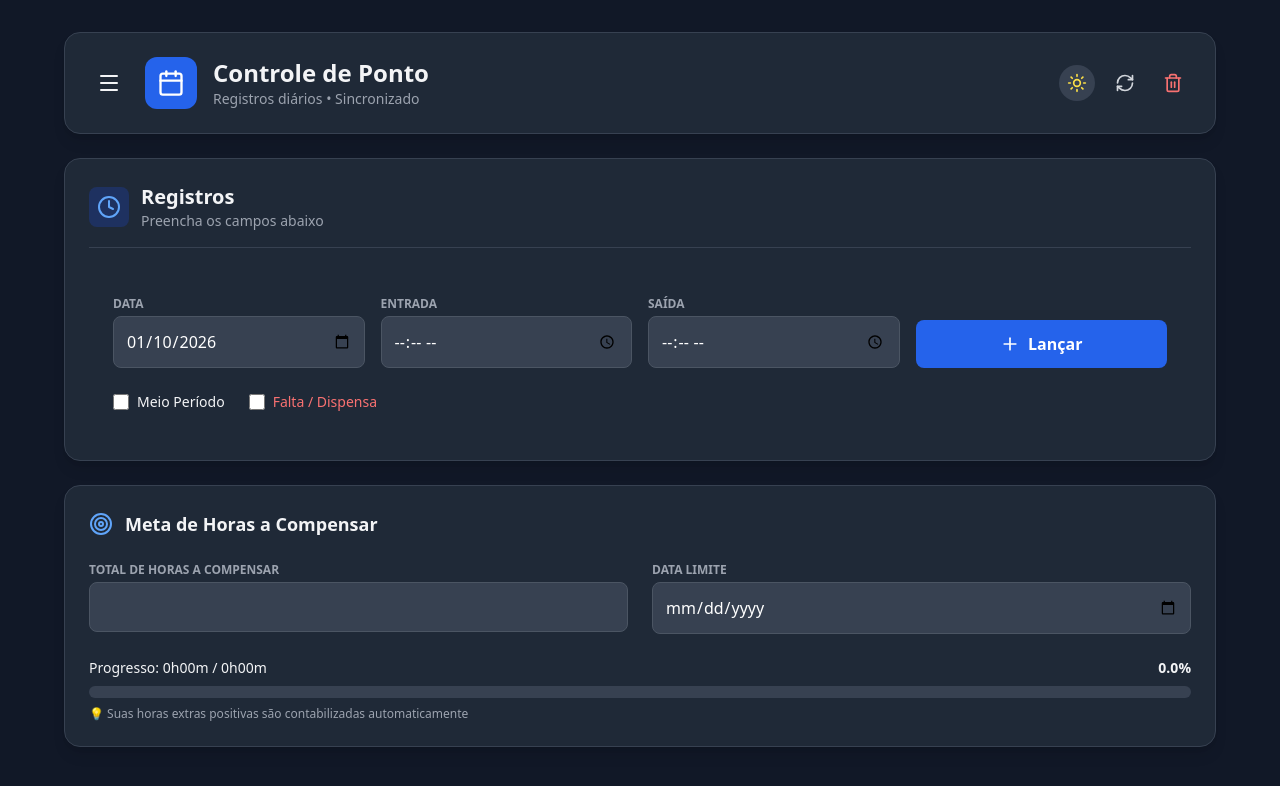
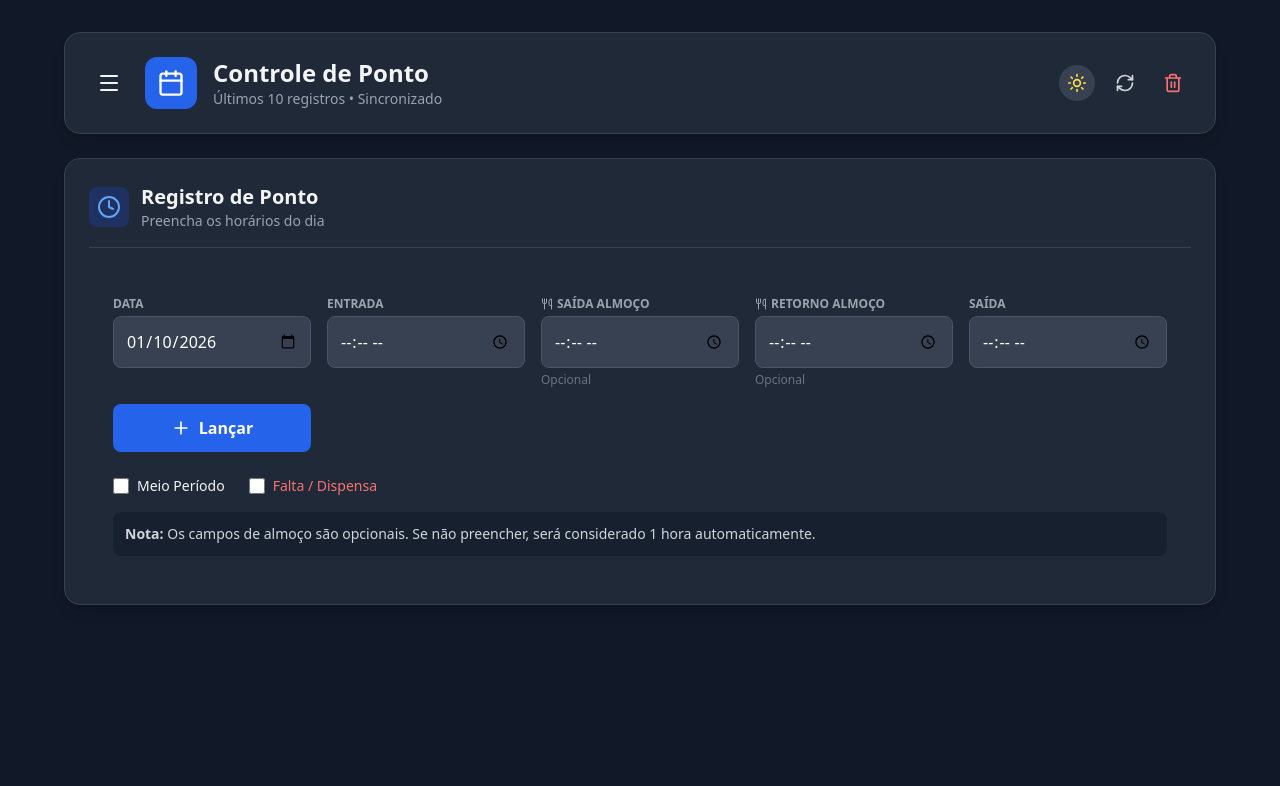
Before and after one commit to Igaoxxx/controle-ponto, a React (Create React App) app: page / in a window 1280 px wide. Shown: the top 786 px of the page. Built offline with nearby package versions, Linux system fonts and the light colour scheme.

Commit message:
Correções no registro de almoço e exibição de registros

```diff
--- a/src/App.js
+++ b/src/App.js
@@ -1,11 +1,13 @@
 import React, { useState, useMemo, useEffect, useRef } from 'react';
-import { Plus, Trash2, Calendar, Save, Edit2, X, Target, RefreshCw, AlertCircle, CheckCircle, Moon, Sun, Clock, Menu, Home, FileText, Download, ChevronLeft } from 'lucide-react';
+import { Plus, Trash2, Calendar, Save, Edit2, X, Target, RefreshCw, AlertCircle, CheckCircle, Moon, Sun, Clock, Menu, Home, FileText, Download, ChevronLeft, Utensils } from 'lucide-react';
 
 const TimesheetControl = () => {
   const [entries, setEntries] = useState([]);
   const [currentEntry, setCurrentEntry] = useState({
     date: new Date().toISOString().split('T')[0],
     entry: '',
+    lunchOut: '',
+    lunchIn: '',
     exit: '',
     isHalfDay: false,
     isAbsence: false
@@ -57,15 +59,31 @@ const TimesheetControl = () => {
     return days[new Date(d + 'T12:00:00').getDay()];
   };
 
-  const calculateHours = (entry, exit) => {
+  const calculateHours = (entry, lunchOut, lunchIn, exit) => {
     if (!entry || !exit) return 0;
+
     const toMin = (t) => {
       const [h, m] = t.split(':').map(Number);
       return h * 60 + m;
     };
-    let totalMin = toMin(exit) - toMin(entry);
-    if (totalMin < 0) totalMin += 1440;
-    return (totalMin - 60) / 60;
+
+    // Calcula o tempo total de trabalho
+    let totalMinutes = 0;
+
+    // Se tem horários de almoço preenchidos
+    if (lunchOut && lunchIn) {
+      // Manhã: entrada até saída para almoço
+      totalMinutes += toMin(lunchOut) - toMin(entry);
+      // Tarde: retorno do almoço até saída
+      totalMinutes += toMin(exit) - toMin(lunchIn);
+    } else {
+      // Se não tem horários de almoço, considera 1 hora automaticamente
+      let rawMinutes = toMin(exit) - toMin(entry);
+      if (rawMinutes < 0) rawMinutes += 1440;
+      totalMinutes = rawMinutes - 60; // Desconta 1 hora de almoço
+    }
+
+    return totalMinutes / 60;
   };
 
   const handleSuggestedExit = (entry, date) => {
@@ -73,6 +91,8 @@ const TimesheetControl = () => {
     const [h, m] = entry.split(':').map(Number);
     const day = new Date(date + 'T12:00:00').getDay();
     const needed = (day === 5) ? 8 : 9;
+
+    // Considera 1 hora de almoço + horas necessárias
     const exitMin = (h * 60 + m) + (needed * 60) + 60;
     const outH = Math.floor(exitMin / 60) % 24;
     const outM = exitMin % 60;
@@ -81,13 +101,22 @@ const TimesheetControl = () => {
 
   const addEntry = () => {
     if (!currentEntry.date) { alert('Selecione uma data'); return; }
+
     const day = new Date(currentEntry.date + 'T12:00:00').getDay();
     const expected = (day === 0 || day === 6) ? 0 : (day === 5 ? 8 : 9);
+
     let worked = 0;
     if (!currentEntry.isAbsence && currentEntry.entry && currentEntry.exit) {
-      worked = calculateHours(currentEntry.entry, currentEntry.exit);
+      worked = calculateHours(
+        currentEntry.entry,
+        currentEntry.lunchOut,
+        currentEntry.lunchIn,
+        currentEntry.exit
+      );
+
       if (currentEntry.isHalfDay) worked = worked / 2;
     }
+
     const newEntry = {
       ...currentEntry,
       dayOfWeek: getDayOfWeek(currentEntry.date),
@@ -95,6 +124,7 @@ const TimesheetControl = () => {
       expectedHours: expected,
       overtime: worked - expected
     };
+
     let updated = [...entries];
     if (editingIndex !== null) {
       updated[editingIndex] = newEntry;
@@ -102,14 +132,28 @@ const TimesheetControl = () => {
     } else {
       updated.push(newEntry);
     }
-    updated.sort((a, b) => new Date(a.date) - new Date(b.date));
+
+    updated.sort((a, b) => new Date(b.date) - new Date(a.date));
     setEntries(updated);
-    setCurrentEntry({ date: new Date().toISOString().split('T')[0], entry: '', exit: '', isHalfDay: false, isAbsence: false });
+
+    setCurrentEntry({
+      date: new Date().toISOString().split('T')[0],
+      entry: '',
+      lunchOut: '',
+      lunchIn: '',
+      exit: '',
+      isHalfDay: false,
+      isAbsence: false
+    });
     setSuggestedExit('');
   };
 
   const deleteEntry = (i) => {
-    if (window.confirm('Deseja excluir?')) setEntries(entries.filter((_, idx) => idx !== i));
+    if (window.confirm('Deseja excluir?')) {
+      const updated = [...entries];
+      updated.splice(i, 1);
+      setEntries(updated);
+    }
   };
 
   const getCurrentWeekDates = () => {
@@ -130,6 +174,16 @@ const TimesheetControl = () => {
     prevMonday.setDate(prevSunday.getDate() - 6);
     return { monday: prevMonday, sunday: prevSunday };
   };
+
+  // Últimos 10 registros para exibição na tela inicial
+  const lastTenEntries = useMemo(() => {
+    return entries.slice(0, 10);
+  }, [entries]);
+
+  // Todos os registros ordenados por data (do mais recente para o mais antigo)
+  const sortedEntries = useMemo(() => {
+    return [...entries].sort((a, b) => new Date(b.date) - new Date(a.date));
+  }, [entries]);
 
   const summary = useMemo(() => {
     const totals = entries.reduce((acc, e) => ({
@@ -163,7 +217,6 @@ const TimesheetControl = () => {
 
   const getProgressPercentage = () => {
     if (hoursGoal.total <= 0) return 0;
-    // Usa as horas extras positivas como compensadas automaticamente
     const compensated = Math.max(0, summary.autoCompensated || 0);
     return Math.min(100, (compensated / hoursGoal.total) * 100);
   };
@@ -177,7 +230,7 @@ const TimesheetControl = () => {
 
   const exportMonthToCSV = () => {
     const [year, month] = reportMonth.split('-');
-    const filtered = entries.filter(e => {
+    const filtered = sortedEntries.filter(e => {
       const entryDate = new Date(e.date + 'T12:00:00');
       return entryDate.getFullYear() === parseInt(year) &&
              (entryDate.getMonth() + 1) === parseInt(month);
@@ -188,11 +241,13 @@ const TimesheetControl = () => {
       return;
     }
 
-    const headers = ['Data', 'Dia da Semana', 'Entrada', 'Saída', 'Horas Trabalhadas', 'Horas Esperadas', 'Saldo', 'Tipo'];
+    const headers = ['Data', 'Dia da Semana', 'Entrada', 'Saída Almoço', 'Retorno Almoço', 'Saída', 'Horas Trabalhadas', 'Horas Esperadas', 'Saldo', 'Tipo'];
     const rows = filtered.map(e => [
       new Date(e.date + 'T12:00:00').toLocaleDateString('pt-BR'),
       e.dayOfWeek,
       e.entry || '-',
+      e.lunchOut || '-',
+      e.lunchIn || '-',
       e.exit || '-',
       formatHoursMinutes(e.workedHours),
       formatHoursMinutes(e.expectedHours),
@@ -206,8 +261,8 @@ const TimesheetControl = () => {
       overtime: acc.overtime + e.overtime
     }), { worked: 0, expected: 0, overtime: 0 });
 
-    rows.push(['', '', '', '', '', '', '', '']);
-    rows.push(['TOTAIS', '', '', '', formatHoursMinutes(totals.worked), formatHoursMinutes(totals.expected), (totals.overtime > 0 ? '+' : '') + formatHoursMinutes(totals.overtime), '']);
+    rows.push(['', '', '', '', '', '', '', '', '', '']);
+    rows.push(['TOTAIS', '', '', '', '', '', formatHoursMinutes(totals.worked), formatHoursMinutes(totals.expected), (totals.overtime > 0 ? '+' : '') + formatHoursMinutes(totals.overtime), '']);
 
     const csv = [headers, ...rows].map(row => row.map(cell => `"${cell}"`).join(',')).join('\n');
     const blob = new Blob(['\ufeff' + csv], { type: 'text/csv;charset=utf-8;' });
@@ -225,13 +280,13 @@ const TimesheetControl = () => {
             <Clock className={darkMode ? "text-blue-400" : "text-blue-600"} size={24} />
           </div>
           <div>
-            <h2 className="text-xl font-bold">Registros</h2>
-            <p className={`text-sm ${darkMode ? 'text-gray-400' : 'text-slate-500'}`}>Preencha os campos abaixo</p>
+            <h2 className="text-xl font-bold">Registro de Ponto</h2>
+            <p className={`text-sm ${darkMode ? 'text-gray-400' : 'text-slate-500'}`}>Preencha os horários do dia</p>
           </div>
         </div>
 
         <div className="rounded-xl p-6">
-          <div className="grid grid-cols-1 md:grid-cols-4 gap-4">
+          <div className="grid grid-cols-1 md:grid-cols-5 gap-4">
             <div>
               <label className={`block text-xs font-bold uppercase mb-1 ${darkMode ? 'text-gray-400' : 'text-slate-400'}`}>Data</label>
               <input type="date" className={`w-full rounded-lg p-3 border ${darkMode ? 'bg-gray-700 border-gray-600 text-white' : 'bg-white border-slate-200'}`} value={currentEntry.date} onChange={e => setCurrentEntry({...currentEntry, date: e.target.value})} />
@@ -241,6 +296,22 @@ const TimesheetControl = () => {
                 <div>
                   <label className={`block text-xs font-bold uppercase mb-1 ${darkMode ? 'text-gray-400' : 'text-slate-400'}`}>Entrada</label>
                   <input type="time" className={`w-full rounded-lg p-3 border ${darkMode ? 'bg-gray-700 border-gray-600 text-white' : 'bg-white border-slate-200'}`} value={currentEntry.entry} onChange={e => { setCurrentEntry({...currentEntry, entry: e.target.value}); handleSuggestedExit(e.target.value, currentEntry.date); }} />
+                </div>
+                <div>
+                  <label className={`block text-xs font-bold uppercase mb-1 flex items-center gap-1 ${darkMode ? 'text-gray-400' : 'text-slate-400'}`}>
+                    <Utensils size={12} />
+                    Saída Almoço
+                  </label>
+                  <input type="time" className={`w-full rounded-lg p-3 border ${darkMode ? 'bg-gray-700 border-gray-600 text-white' : 'bg-white border-slate-200'}`} value={currentEntry.lunchOut} onChange={e => setCurrentEntry({...currentEntry, lunchOut: e.target.value})} />
+                  <p className={`text-xs mt-1 ${darkMode ? 'text-gray-500' : 'text-slate-400'}`}>Opcional</p>
+                </div>
+                <div>
+                  <label className={`block text-xs font-bold uppercase mb-1 flex items-center gap-1 ${darkMode ? 'text-gray-400' : 'text-slate-400'}`}>
+                    <Utensils size={12} />
+                    Retorno Almoço
+                  </label>
+                  <input type="time" className={`w-full rounded-lg p-3 border ${darkMode ? 'bg-gray-700 border-gray-600 text-white' : 'bg-white border-slate-200'}`} value={currentEntry.lunchIn} onChange={e => setCurrentEntry({...currentEntry, lunchIn: e.target.value})} />
+                  <p className={`text-xs mt-1 ${darkMode ? 'text-gray-500' : 'text-slate-400'}`}>Opcional</p>
                 </div>
                 <div>
                   <label className={`block text-xs font-bold uppercase mb-1 ${darkMode ? 'text-gray-400' : 'text-slate-400'}`}>Saída</label>
@@ -255,7 +326,7 @@ const TimesheetControl = () => {
                 {editingIndex !== null ? 'Atualizar' : 'Lançar'}
               </button>
               {editingIndex !== null && (
-                <button onClick={() => { setEditingIndex(null); setCurrentEntry({ date: new Date().toISOString().split('T')[0], entry: '', exit: '', isHalfDay: false, isAbsence: false }); }} className={`p-3 rounded-lg ${darkMode ? 'bg-gray-700' : 'bg-slate-100'}`}>
+                <button onClick={() => { setEditingIndex(null); setCurrentEntry({ date: new Date().toISOString().split('T')[0], entry: '', lunchOut: '', lunchIn: '', exit: '', isHalfDay: false, isAbsence: false }); }} className={`p-3 rounded-lg ${darkMode ? 'bg-gray-700' : 'bg-slate-100'}`}>
                   <X size={20}/>
                 </button>
               )}
@@ -271,82 +342,65 @@ const TimesheetControl = () => {
               Falta / Dispensa
             </label>
           </div>
+          <div className={`mt-4 p-3 rounded-lg ${darkMode ? 'bg-gray-900/50' : 'bg-slate-50'}`}>
+            <p className={`text-sm ${darkMode ? 'text-gray-300' : 'text-slate-600'}`}>
+              <span className="font-bold">Nota:</span> Os campos de almoço são opcionais. Se não preencher, será considerado 1 hora automaticamente.
+            </p>
+          </div>
         </div>
       </div>
 
       {entries.length > 0 && (
+        <>
           <div className={`rounded-2xl shadow-lg overflow-hidden border ${darkMode ? 'bg-gray-800 border-gray-700' : 'bg-white border-slate-200'}`}>
+            <div className={`p-4 border-b ${darkMode ? 'border-gray-700' : 'border-slate-200'} flex justify-between items-center`}>
+              <h3 className="text-lg font-bold">Últimos 10 Registros</h3>
+              <span className={`text-sm ${darkMode ? 'text-gray-400' : 'text-slate-500'}`}>
+                Total de registros: {entries.length}
+              </span>
+            </div>
             <table className="w-full">
               <thead className={darkMode ? 'bg-gray-900/50' : 'bg-slate-50'}>
                 <tr className="border-b">
                   <th className="px-6 py-4 text-xs font-bold uppercase text-left">Data</th>
                   <th className="px-6 py-4 text-xs font-bold uppercase text-left">Período</th>
-                <th className="px6 py-4 text-xs font-bold uppercase text-center">Trabalhadas</th>
-                <th className="px6 py-4 text-xs font-bold uppercase text-center">Saldo</th>
-                <th className="px6 py-4 text-xs font-bold uppercase text-right">Ações</th>
+                  <th className="px-6 py-4 text-xs font-bold uppercase text-center">Horas Trabalhadas</th>
+                  <th className="px-6 py-4 text-xs font-bold uppercase text-center">Saldo</th>
+                  <th className="px-6 py-4 text-xs font-bold uppercase text-right">Ações</th>
                 </tr>
               </thead>
               <tbody>
-              {entries.map((entry, i) => (
+                {lastTenEntries.map((entry, i) => (
                   <tr key={i} className={`${darkMode ? 'hover:bg-gray-700/50' : 'hover:bg-slate-50'} ${entry.isAbsence ? (darkMode ? 'bg-red-900/20' : 'bg-red-50/30') : ''}`}>
                     <td className="px-6 py-4">
                       <span className="block font-bold">{new Date(entry.date + 'T12:00:00').toLocaleDateString('pt-BR')}</span>
                       <span className={`text-xs font-bold uppercase ${darkMode ? 'text-gray-500' : 'text-slate-400'}`}>{entry.dayOfWeek}</span>
                     </td>
                     <td className="px-6 py-4 text-sm">
-                    {entry.isAbsence ? <span className={`font-bold ${darkMode ? 'text-red-400' : 'text-red-500'}`}>FALTA/DISPENSA</span> : <span>{entry.entry} → {entry.exit}</span>}
+                      {entry.isAbsence ? (
+                        <span className={`font-bold ${darkMode ? 'text-red-400' : 'text-red-500'}`}>FALTA/DISPENSA</span>
+                      ) : (
+                        <div>
+                          <div><span className="font-medium">Entrada:</span> {entry.entry}</div>
+                          <div><span className="font-medium">Almoço:</span> {entry.lunchOut || '-'} → {entry.lunchIn || '-'}</div>
+                          <div><span className="font-medium">Saída:</span> {entry.exit}</div>
+                        </div>
+                      )}
                     </td>
                     <td className="px-6 py-4 text-center font-bold">{entry.isAbsence ? '-' : formatHoursMinutes(entry.workedHours)}</td>
                     <td className={`px-6 py-4 text-center font-black ${entry.overtime >= 0 ? 'text-emerald-500' : 'text-red-500'}`}>
                       {entry.overtime > 0 ? '+' : ''}{formatHoursMinutes(entry.overtime)}
                     </td>
                     <td className="px-6 py-4 text-right space-x-2">
-                    <button onClick={() => { setEditingIndex(i); setCurrentEntry(entries[i]); }} className={`p-2 rounded-lg ${darkMode ? 'text-blue-400' : 'text-blue-400'}`}><Edit2 size={16}/></button>
-                    <button onClick={() => deleteEntry(i)} className={`p-2 rounded-lg ${darkMode ? 'text-red-400' : 'text-red-400'}`}><Trash2 size={16}/></button>
+                      <button onClick={() => { setEditingIndex(sortedEntries.findIndex(e => e.date === entry.date && e.entry === entry.entry)); setCurrentEntry(entry); }} className={`p-2 rounded-lg ${darkMode ? 'text-blue-400' : 'text-blue-400'}`}><Edit2 size={16}/></button>
+                      <button onClick={() => deleteEntry(sortedEntries.findIndex(e => e.date === entry.date && e.entry === entry.entry))} className={`p-2 rounded-lg ${darkMode ? 'text-red-400' : 'text-red-400'}`}><Trash2 size={16}/></button>
                     </td>
                   </tr>
                 ))}
               </tbody>
             </table>
           </div>
-      )}
 
-      <div className={`p-6 rounded-2xl shadow-lg border ${darkMode ? 'bg-gray-800 border-gray-700' : 'bg-white border-slate-200'}`}>
-        <div className="flex items-center gap-3 mb-6">
-          <Target className={darkMode ? "text-blue-400" : "text-indigo-600"} size={24} />
-          <h2 className="text-lg font-bold">Meta de Horas a Compensar</h2>
-        </div>
-        <div className="grid grid-cols-1 md:grid-cols-2 gap-6">
-          <div>
-            <label className={`block text-xs font-bold uppercase mb-1 ${darkMode ? 'text-gray-400' : 'text-slate-400'}`}>Total de horas a compensar</label>
-            <input type="number" step="0.5" min="0" className={`w-full rounded-lg p-3 border ${darkMode ? 'bg-gray-700 border-gray-600 text-white' : 'bg-white border-slate-300'}`} value={hoursGoal.total || ''} onChange={e => setHoursGoal({...hoursGoal, total: Math.max(0, parseFloat(e.target.value) || 0)})} />
-          </div>
-          <div>
-            <label className={`block text-xs font-bold uppercase mb-1 ${darkMode ? 'text-gray-400' : 'text-slate-400'}`}>Data limite</label>
-            <input type="date" className={`w-full rounded-lg p-3 border ${darkMode ? 'bg-gray-700 border-gray-600 text-white' : 'bg-white border-slate-300'}`} value={hoursGoal.deadline} onChange={e => setHoursGoal({...hoursGoal, deadline: e.target.value})} />
-          </div>
-        </div>
-        <div className="mt-6 space-y-2">
-          <div className="flex justify-between">
-            <span className="text-sm">Progresso: {formatHoursMinutes(summary.autoCompensated || 0)} / {formatHoursMinutes(hoursGoal.total)}</span>
-            <span className="text-sm font-bold">{getProgressPercentage().toFixed(1)}%</span>
-          </div>
-          <div className={`h-3 rounded-full overflow-hidden ${darkMode ? 'bg-gray-700' : 'bg-slate-200'}`}>
-            <div className={`h-full ${getProgressColor()}`} style={{ width: `${getProgressPercentage()}%` }}></div>
-          </div>
-          {getProgressPercentage() >= 100 && (
-            <div className={`flex items-center gap-2 mt-2 ${darkMode ? 'text-emerald-400' : 'text-emerald-600'}`}>
-              <CheckCircle size={16} />
-              <span className="text-sm font-medium">Meta concluída! 🎉</span>
-            </div>
-          )}
-          <p className={`text-xs mt-2 ${darkMode ? 'text-gray-400' : 'text-slate-500'}`}>
-            💡 Suas horas extras positivas são contabilizadas automaticamente
-          </p>
-        </div>
-      </div>
-
-      {entries.length > 0 && (
           <div className="grid grid-cols-1 md:grid-cols-4 gap-6">
             <div className={`md:col-span-2 p-8 rounded-2xl shadow-lg border ${darkMode ? 'bg-gradient-to-br from-blue-900 to-blue-800 border-blue-700' : 'bg-gradient-to-br from-blue-600 to-blue-500 border-blue-400'} text-white`}>
               <div className="flex items-center gap-2 mb-2">
@@ -374,6 +428,7 @@ const TimesheetControl = () => {
               <p className={`text-2xl font-black ${summary.overtime >= 0 ? (darkMode ? 'text-emerald-300' : 'text-emerald-700') : (darkMode ? 'text-red-300' : 'text-red-700')}`}>{summary.overtime > 0 ? '+' : ''}{formatHoursMinutes(summary.overtime)}</p>
             </div>
           </div>
+        </>
       )}
     </>
   );
@@ -386,7 +441,7 @@ const TimesheetControl = () => {
         </div>
         <div>
           <h2 className="text-xl font-bold">Relatórios e Exportação</h2>
-          <p className={`text-sm ${darkMode ? 'text-gray-400' : 'text-slate-500'}`}>Exporte seus dados para análise</p>
+          <p className={`text-sm ${darkMode ? 'text-gray-400' : 'text-slate-500'}`}>Exporte todos os registros para análise</p>
         </div>
       </div>
 
@@ -414,7 +469,7 @@ const TimesheetControl = () => {
             </div>
           </div>
           <p className={`text-xs mt-3 ${darkMode ? 'text-gray-400' : 'text-slate-500'}`}>
-            O arquivo CSV conterá todos os registros do mês selecionado, incluindo totais.
+            O arquivo CSV conterá todos os registros do mês selecionado, incluindo horários de almoço e totais.
           </p>
         </div>
 
@@ -429,15 +484,55 @@ const TimesheetControl = () => {
               <p className={`text-xs font-bold uppercase mb-1 ${darkMode ? 'text-gray-400' : 'text-slate-400'}`}>Período Abrangido</p>
               <p className="text-lg font-bold">
                 {entries.length > 0
-                  ? `${new Date(entries[0].date + 'T12:00:00').toLocaleDateString('pt-BR')} → ${new Date(entries[entries.length - 1].date + 'T12:00:00').toLocaleDateString('pt-BR')}`
+                  ? `${new Date(entries[entries.length - 1].date + 'T12:00:00').toLocaleDateString('pt-BR')} → ${new Date(entries[0].date + 'T12:00:00').toLocaleDateString('pt-BR')}`
                   : 'Nenhum registro'}
               </p>
             </div>
             <div className={`p-4 rounded-lg ${darkMode ? 'bg-gray-800' : 'bg-white'} border ${darkMode ? 'border-gray-700' : 'border-slate-200'}`}>
-              <p className={`text-xs font-bold uppercase mb-1 ${darkMode ? 'text-gray-400' : 'text-slate-400'}`}>Horas Totais</p>
+              <p className={`text-xs font-bold uppercase mb-1 ${darkMode ? 'text-gray-400' : 'text-slate-400'}`}>Horas Totais Trabalhadas</p>
               <p className="text-2xl font-bold">{formatHoursMinutes(summary.worked)}</p>
             </div>
           </div>
+        </div>
+
+        <div className={`p-4 rounded-lg ${darkMode ? 'bg-gray-900/50' : 'bg-slate-50'}`}>
+          <h3 className="text-lg font-bold mb-3">Registros Completos ({entries.length} registros)</h3>
+          <div className="overflow-x-auto">
+            <table className="w-full text-sm">
+              <thead>
+                <tr className={`border-b ${darkMode ? 'border-gray-700' : 'border-slate-200'}`}>
+                  <th className="py-2 px-3 text-left">Data</th>
+                  <th className="py-2 px-3 text-left">Entrada</th>
+                  <th className="py-2 px-3 text-left">Almoço</th>
+                  <th className="py-2 px-3 text-left">Saída</th>
+                  <th className="py-2 px-3 text-right">Horas</th>
+                </tr>
+              </thead>
+              <tbody>
+                {sortedEntries.slice(0, 20).map((entry, i) => (
+                  <tr key={i} className={`border-b ${darkMode ? 'border-gray-800' : 'border-slate-100'}`}>
+                    <td className="py-2 px-3">
+                      {new Date(entry.date + 'T12:00:00').toLocaleDateString('pt-BR')}
+                      <div className={`text-xs ${darkMode ? 'text-gray-500' : 'text-slate-400'}`}>{entry.dayOfWeek}</div>
+                    </td>
+                    <td className="py-2 px-3">{entry.entry || '-'}</td>
+                    <td className="py-2 px-3">
+                      {entry.lunchOut && entry.lunchIn ? `${entry.lunchOut} → ${entry.lunchIn}` : '1h automática'}
+                    </td>
+                    <td className="py-2 px-3">{entry.exit || '-'}</td>
+                    <td className={`py-2 px-3 text-right font-bold ${entry.overtime >= 0 ? (darkMode ? 'text-emerald-400' : 'text-emerald-600') : (darkMode ? 'text-red-400' : 'text-red-600')}`}>
+                      {formatHoursMinutes(entry.workedHours)}
+                    </td>
+                  </tr>
+                ))}
+              </tbody>
+            </table>
+          </div>
+          {entries.length > 20 && (
+            <p className={`text-xs mt-3 text-center ${darkMode ? 'text-gray-400' : 'text-slate-500'}`}>
+              Mostrando 20 de {entries.length} registros. Exporte o CSV para ver todos.
+            </p>
+          )}
         </div>
       </div>
     </div>
@@ -518,7 +613,7 @@ const TimesheetControl = () => {
               <div>
                 <h1 className="text-2xl font-black">Controle de Ponto</h1>
                 <p className={`text-sm ${darkMode ? 'text-gray-400' : 'text-slate-500'}`}>
-                  {currentPage === 'home' ? 'Registros diários' : 'Relatórios e exportação'} • {saveStatus}
+                  {currentPage === 'home' ? 'Últimos 10 registros' : 'Relatórios completos'} • {saveStatus}
                 </p>
               </div>
             </div>
```
Lines whose indentation alone changed are shown as unchanged.
